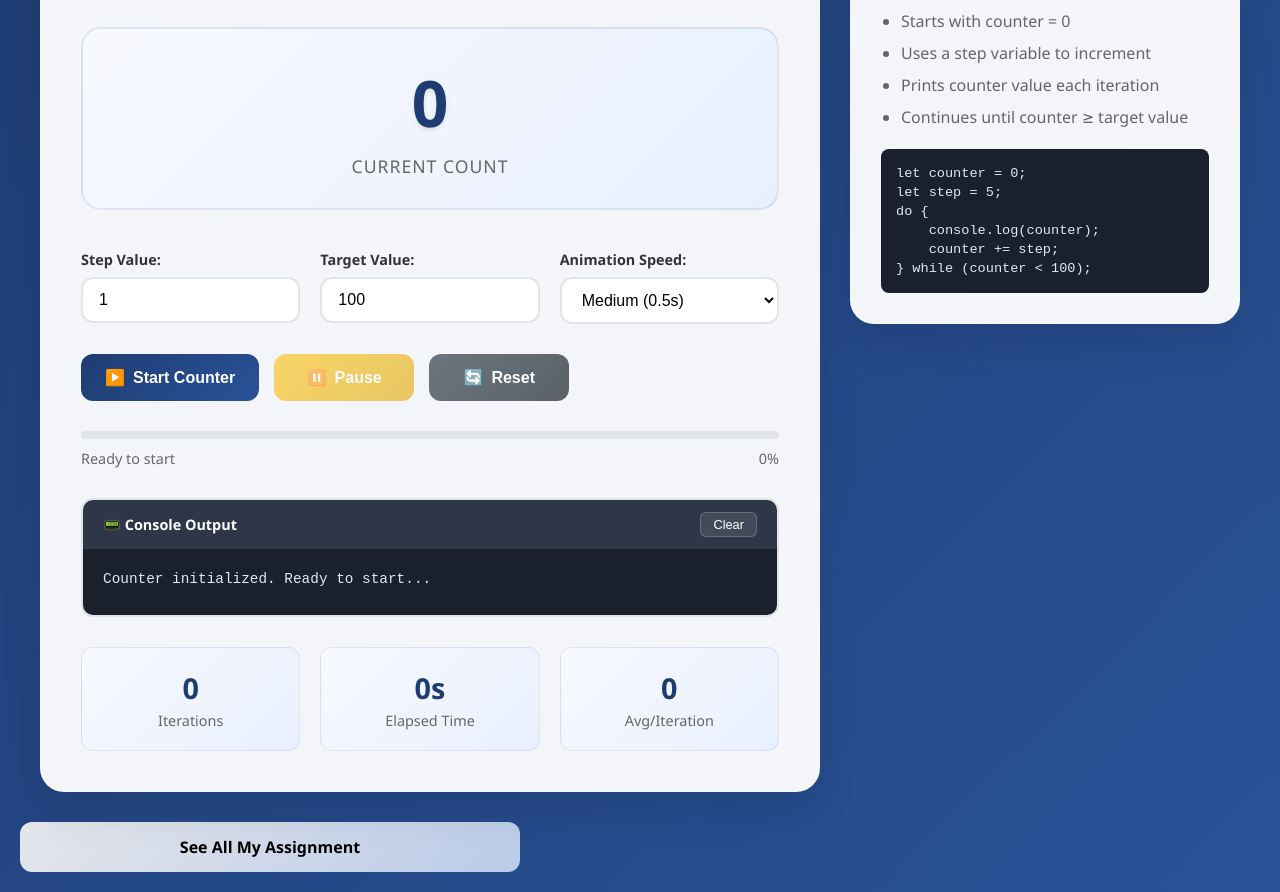
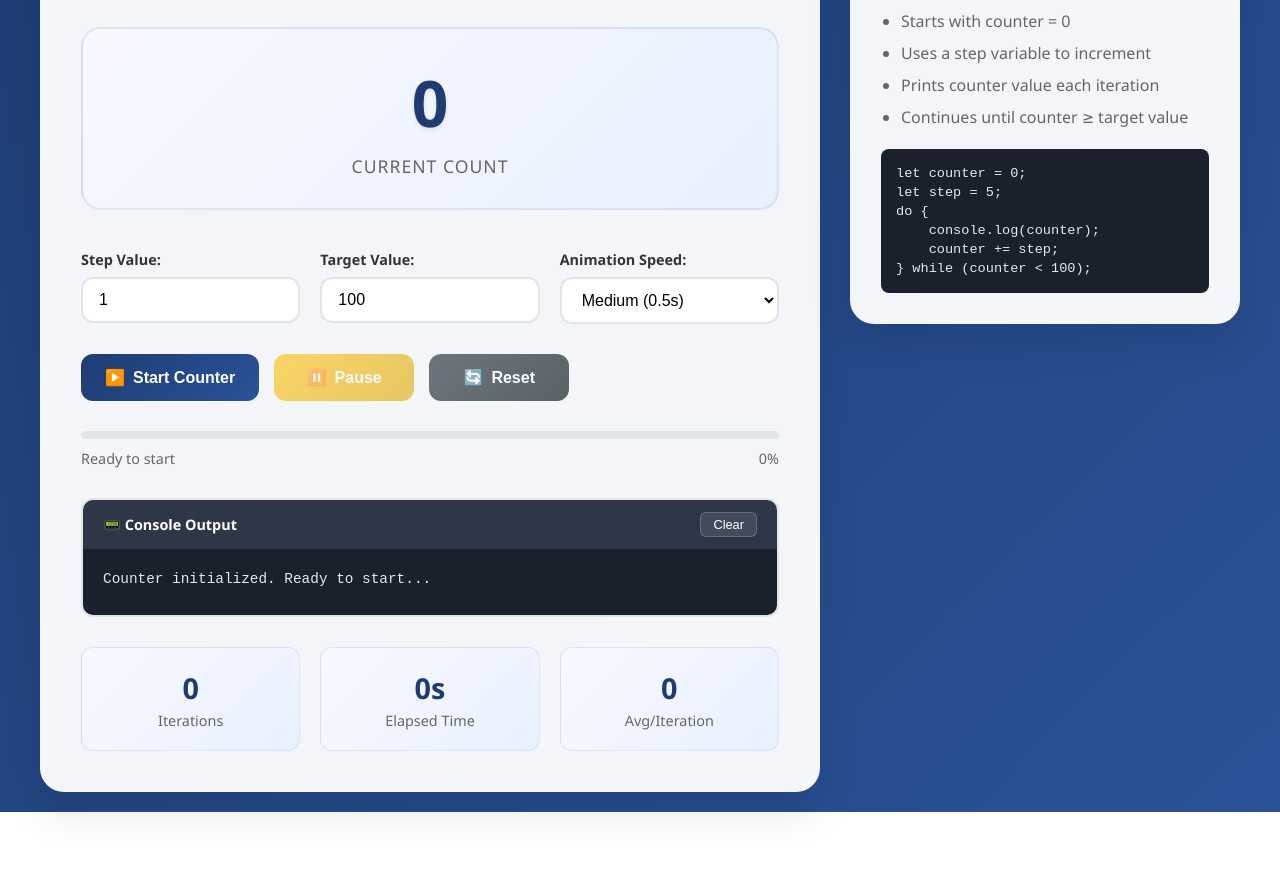
Before and after one commit to Wealthometer/Basic-Counter, a plain HTML site: page index.html in a window 1280 px wide. Shown: the part 151-1043 px from the top of the page. After the commit the page ends 963 px from the top, so only its background shows below. Drawn offline with Linux system fonts and the light colour scheme.

Commit message:
Update index.html

```diff
--- a/index.html
+++ b/index.html
@@ -111,30 +111,6 @@ do {
             </div>
         </div>
     </div>
-
-        <a href="/Assignment/Functions/index.html" class="btn-primary" style=" background: linear-gradient(135deg, #e4e6ea, #bacbe9);
-                                                                                color: rgb(0, 0, 0);
-                                                                                width: 500px;
-                                                                                margin-top: 30px;
-                                                                                display: flex;
-                                                                                justify-content: center;
-                                                                                align-items: center;
-                                                                                text-decoration: none;
-                                                                                padding: 14px 24px;
-                                                                                border: none;
-                                                                                border-radius: 12px;
-                                                                                font-size: 1rem;
-                                                                                font-weight: 600;
-                                                                                cursor: pointer;
-                                                                                transition: all 0.3s ease;
-                                                                                display: flex;
-                                                                                align-items: center;
-                                                                                gap: 8px;
-                                                                                min-width: 140px;
-                                                                                justify-content: center;">
-            See All My Assignment
-        </a>
-
     <script src="script.js"></script>
 </body>
 </html>
```
